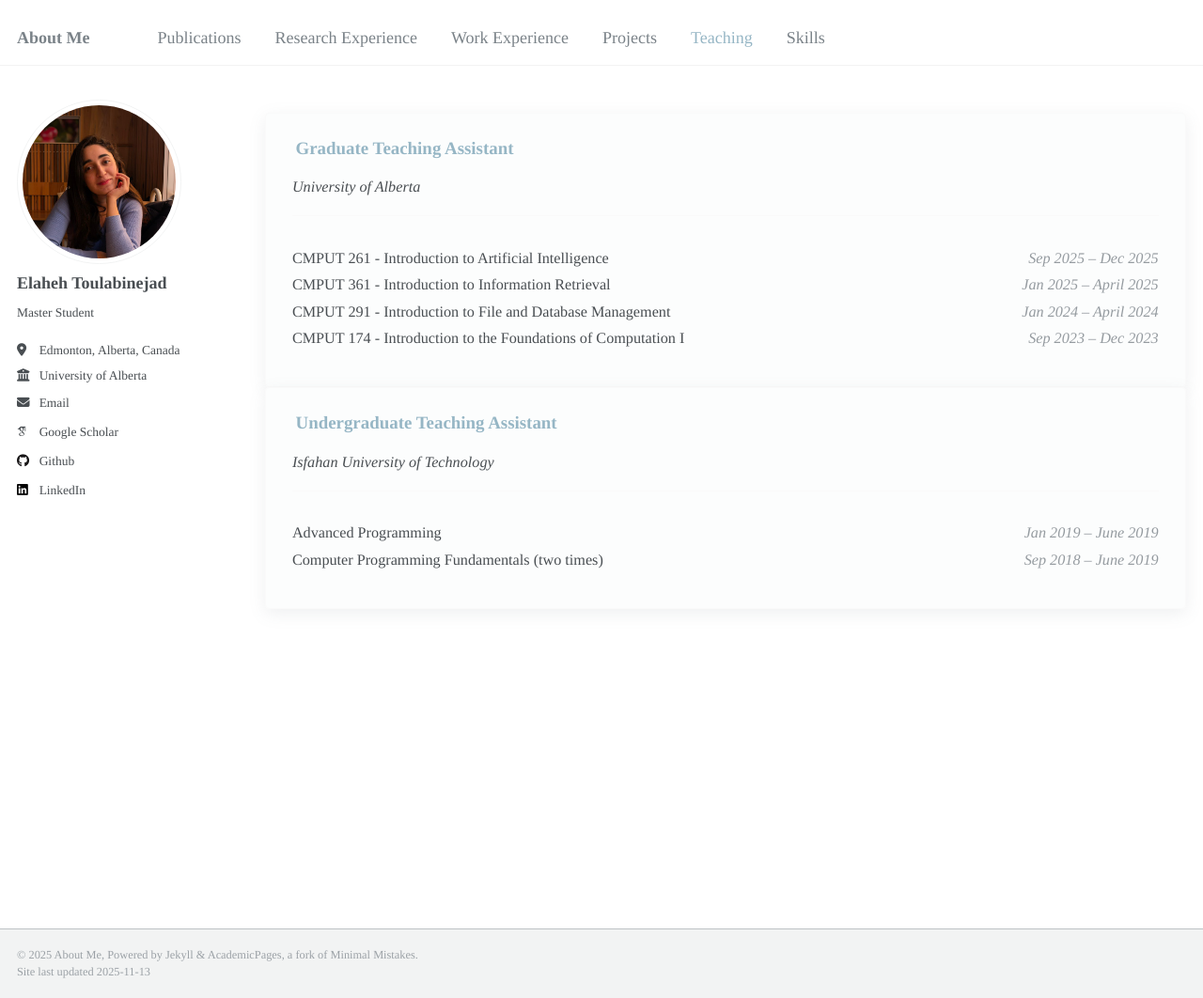
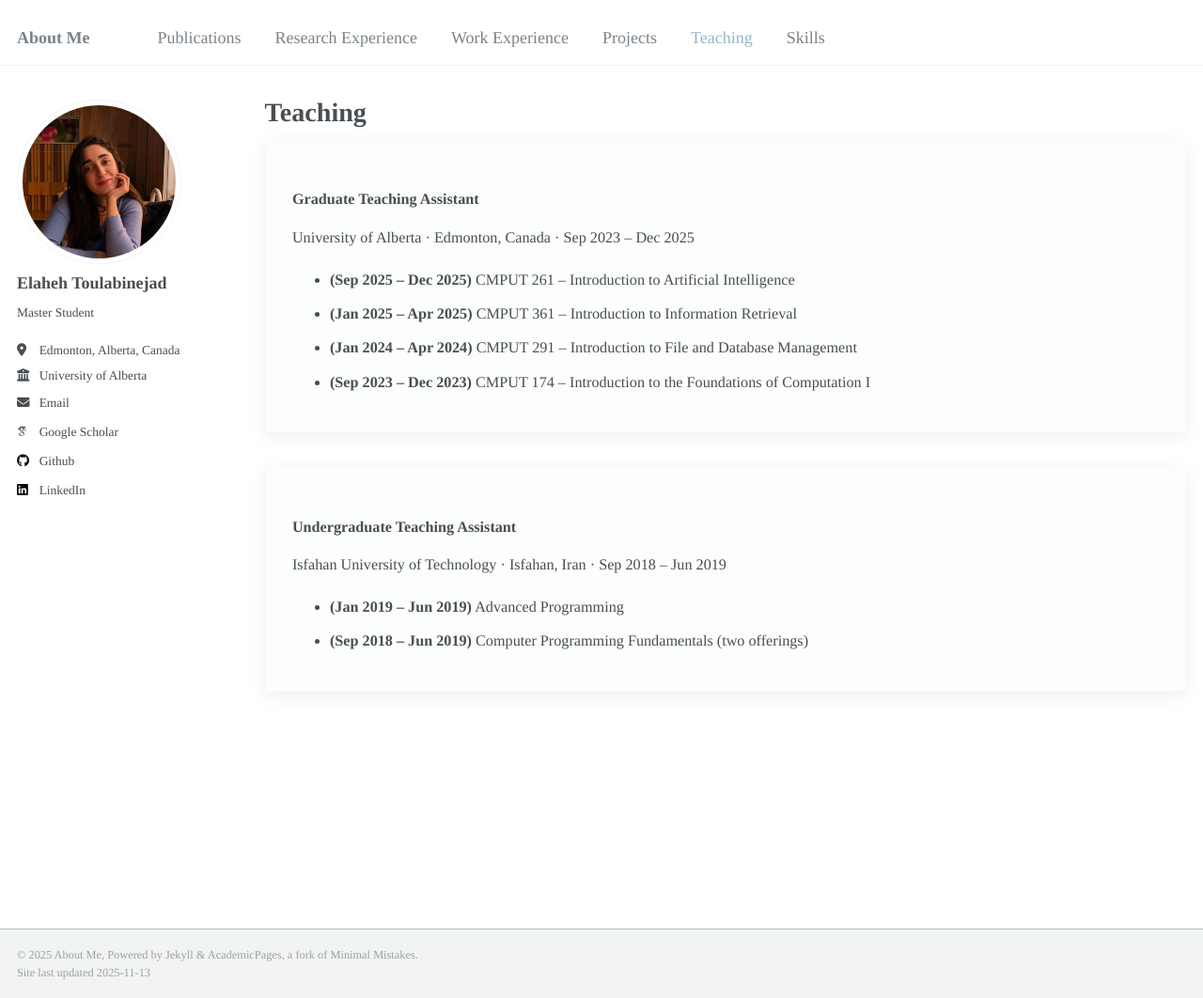
Before and after one commit to ellietoulabi/ellietoulabi.github.io, a Jekyll site: the page built from _pages/teaching.html, in a window 1280 px wide and 1062 px high. Shown: the whole window at 94% size. Built offline with Jekyll 4.4.1, drawn with Linux system fonts in a browser that asks for light colours; some web fonts are replaced.

Commit message:
teaching

```diff
--- a/_pages/teaching.html
+++ b/_pages/teaching.html
@@ -1,6 +1,6 @@
 ---
 layout: archive
-title:
+title: "Teaching"
 permalink: /teaching/
 author_profile: true
 ---
@@ -8,53 +8,35 @@ author_profile: true
 {% include base_path %}
 
 <div class="teaching-page">
-  <div class="university-ta-experiences">
-    <!-- University of Alberta TA Experiences -->
-    <section class="university">
-      <h4>Graduate Teaching Assistant</h4>
-      <p class="teaching-page__institution">University of Alberta</p>
-      <div class="ta-experience">
-        <p>
-          CMPUT 261 - Introduction to Artificial Intelligence
-          <span class="teaching-page__dates">
-            Sep 2025 – Dec 2025
-          </span>
-          <br>
-          CMPUT 361 - Introduction to Information Retrieval
-          <span class="teaching-page__dates">
-            Jan 2025 – April 2025
-          </span>
-          <br>
-          CMPUT 291 - Introduction to File and Database Management
-          <span class="teaching-page__dates">
-            Jan 2024 – April 2024
-          </span>
-          <br>
-          CMPUT 174 - Introduction to the Foundations of Computation I
-          <span class="teaching-page__dates">
-            Sep 2023 – Dec 2023
-          </span>
-        </p>
-      </div>
-    </section>
+  <section>
+    <h3>Graduate Teaching Assistant</h3>
+    <p class="teaching-page__meta">University of Alberta · Edmonton, Canada · Sep 2023 – Dec 2025</p>
+    <ul>
+      <li>
+        <strong>(Sep 2025 – Dec 2025)</strong> CMPUT 261 – Introduction to Artificial Intelligence
+      </li>
+      <li>
+        <strong>(Jan 2025 – Apr 2025)</strong> CMPUT 361 – Introduction to Information Retrieval
+      </li>
+      <li>
+        <strong>(Jan 2024 – Apr 2024)</strong> CMPUT 291 – Introduction to File and Database Management
+      </li>
+      <li>
+        <strong>(Sep 2023 – Dec 2023)</strong> CMPUT 174 – Introduction to the Foundations of Computation I
+      </li>
+    </ul>
+  </section>
 
-    <!-- Isfahan University of Technology TA Experiences -->
-    <section class="university">
-      <h4>Undergraduate Teaching Assistant</h4>
-      <p class="teaching-page__institution">Isfahan University of Technology</p>
-      <div class="ta-experience">
-        <p>
-          Advanced Programming
-          <span class="teaching-page__dates">
-            Jan 2019 – June 2019
-          </span>
-          <br>
-          Computer Programming Fundamentals (two times)
-          <span class="teaching-page__dates">
-            Sep 2018 – June 2019
-          </span>
-        </p>
-      </div>
-    </section>
-  </div>
+  <section>
+    <h3>Undergraduate Teaching Assistant</h3>
+    <p class="teaching-page__meta">Isfahan University of Technology · Isfahan, Iran · Sep 2018 – Jun 2019</p>
+    <ul>
+      <li>
+        <strong>(Jan 2019 – Jun 2019)</strong> Advanced Programming
+      </li>
+      <li>
+        <strong>(Sep 2018 – Jun 2019)</strong> Computer Programming Fundamentals (two offerings)
+      </li>
+    </ul>
+  </section>
 </div>
```
